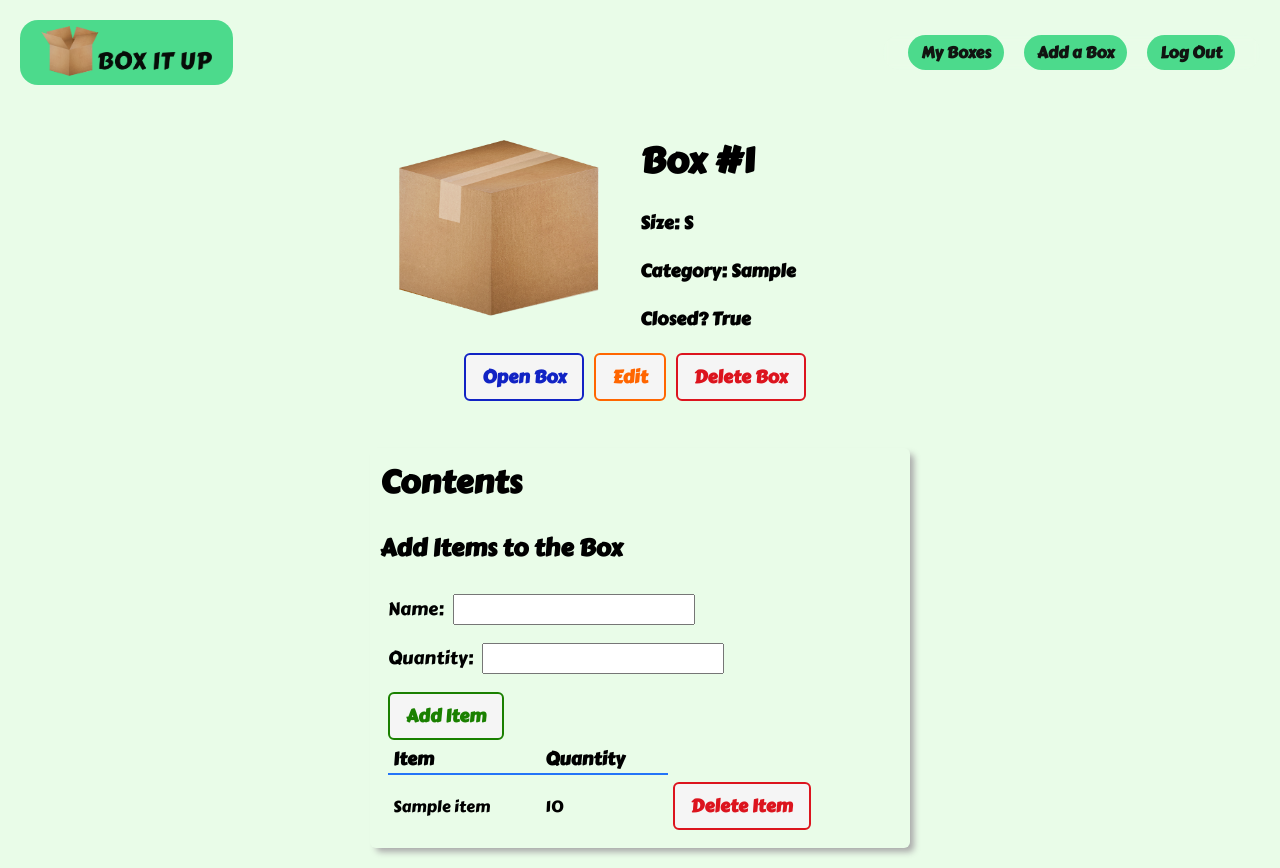
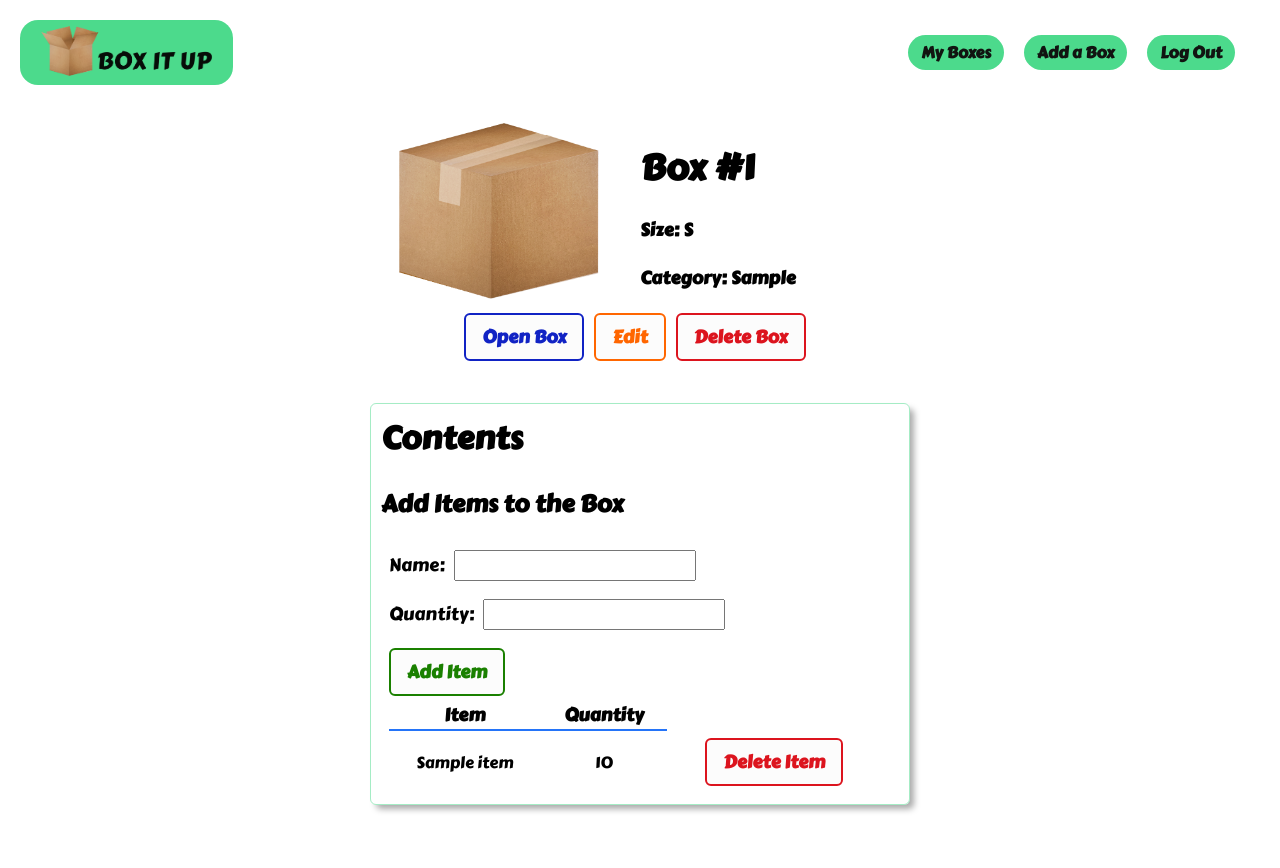
Before and after one commit to rhkearns/boxitup2, a Django app: page /boxes/1/ in a window 1280 px wide. After the commit the page ends 812 px from the top, so only its background shows below. Run offline with Django 3.2, Linux system fonts and the light colour scheme; a user stored in the database is signed in; tables that the repository leaves empty hold one stand-in row (values such as "Sample post").

Commit message:
create js file

```diff
--- a/main_app/static/css/base.css
+++ b/main_app/static/css/base.css
@@ -29,7 +29,7 @@ body {
   --nav-bg: rgb(76, 218, 140);
   --text-color: rgb(17, 20, 17);
   --link-hover-color: rgb(16, 56, 158);
-  --button-bg: rgb(245, 245, 245);
+  --button-bg: rgb(252, 252, 252);
   --button-bg-hover: rgb(226, 226, 226);
   --submit: rgb(26, 128, 0);
   --warn: rgb(255, 102, 0);
@@ -43,7 +43,6 @@ body {
   --font-l: 1.8rem;
   --font-reg: 1.6rem;
   --card-border-radius: 6px;
-  background-color: rgb(233, 252, 232);
 }
 
 header {
@@ -260,15 +259,7 @@ nav li {
     margin-left: auto;
   }
 
-  /* .header-logo-container {
-    width: 256px;
-    height: 35px;
-  }
 
-  .header-logo-container img {
-    margin: 0;
-  }
-*/
   nav li {
     border-radius: 18px;
     margin: 0 10px;
--- a/main_app/static/css/box-detail.css
+++ b/main_app/static/css/box-detail.css
@@ -32,10 +32,6 @@ img {
 
 .box-actions {
   margin-top: 20px;
-}
-
-.items {
-  border: 1px solid rgba(17, 20, 17, .2);
 }
 
 .items-container {
@@ -96,7 +92,7 @@ img {
 .items-container > section {
   width: 80%;
   min-width: 360px;
-  border: var(--borders);
+  border: 1px solid rgba(76, 218, 140, .5);
   border-radius: var(--card-border-radius);
   padding: 10px;
   box-shadow: var(--card-box-shadow);
@@ -147,16 +143,18 @@ img {
 .items td {
   padding: 8px 5px;
   font-size: var(--font-reg);
+  text-align: center;
 }
 
 .items th {
   font-size: var(--font-l);
   padding: 5px 5px 0;
   border-bottom: rgb(36, 116, 248) solid 2px;
+  text-align: center;
 }
 
 .items tr:nth-child(even) {
-  background-color: #f3f3fd;
+  background-color:rgba(59, 175, 111, 0.3);
 }
 
 #file-input {
--- a/main_app/templates/boxes/detail.html
+++ b/main_app/templates/boxes/detail.html
@@ -19,7 +19,6 @@
     <h1>Box #{{ box.number }}</h1>
     <h3>Size: {{box.size}}</h3>
     <h3>Category: {{box.category}}</h3>
-    <h3>Closed? {{box.isClosed}}</h3>
   </div>
   <div class='ud-buttons'>
     <a href="{% url 'close_box' box.id %}" class="btn close">
```
Also changed, not shown: main_app/static/js/boxes_detail.js (added).
